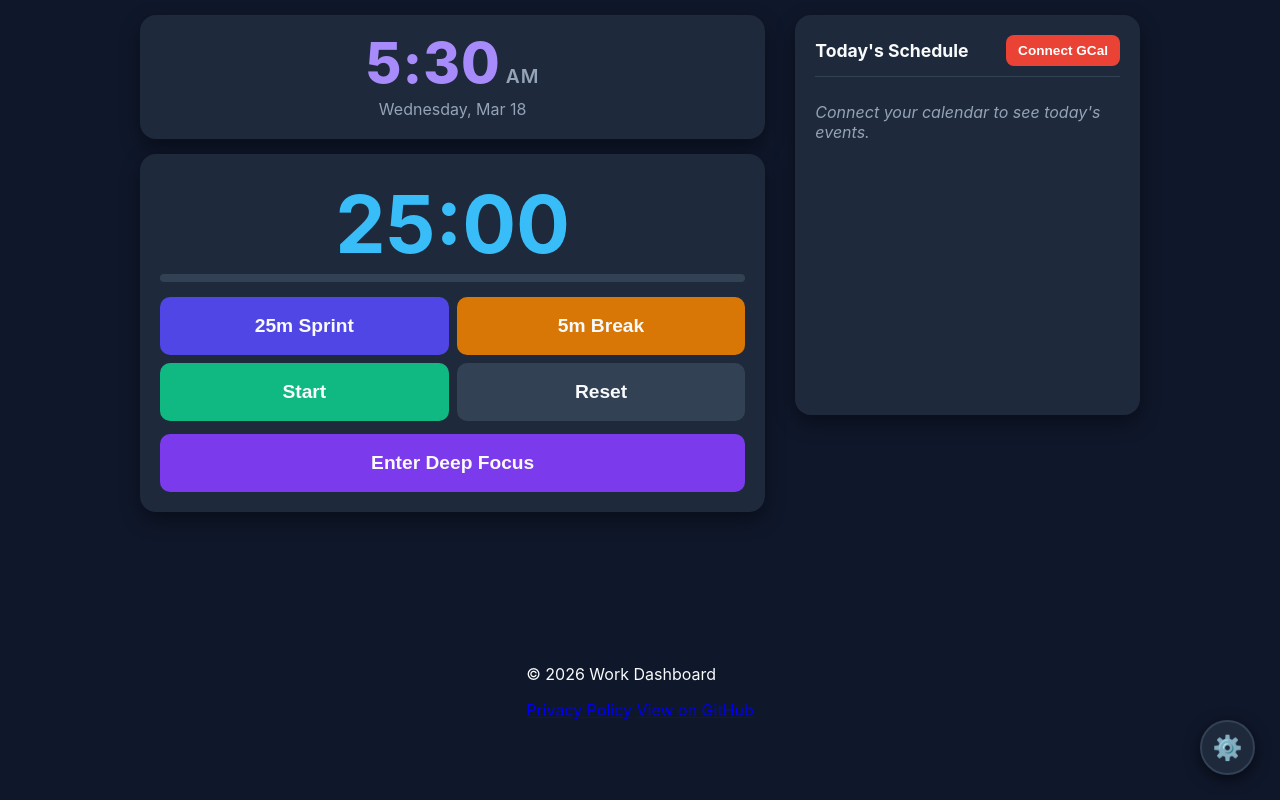
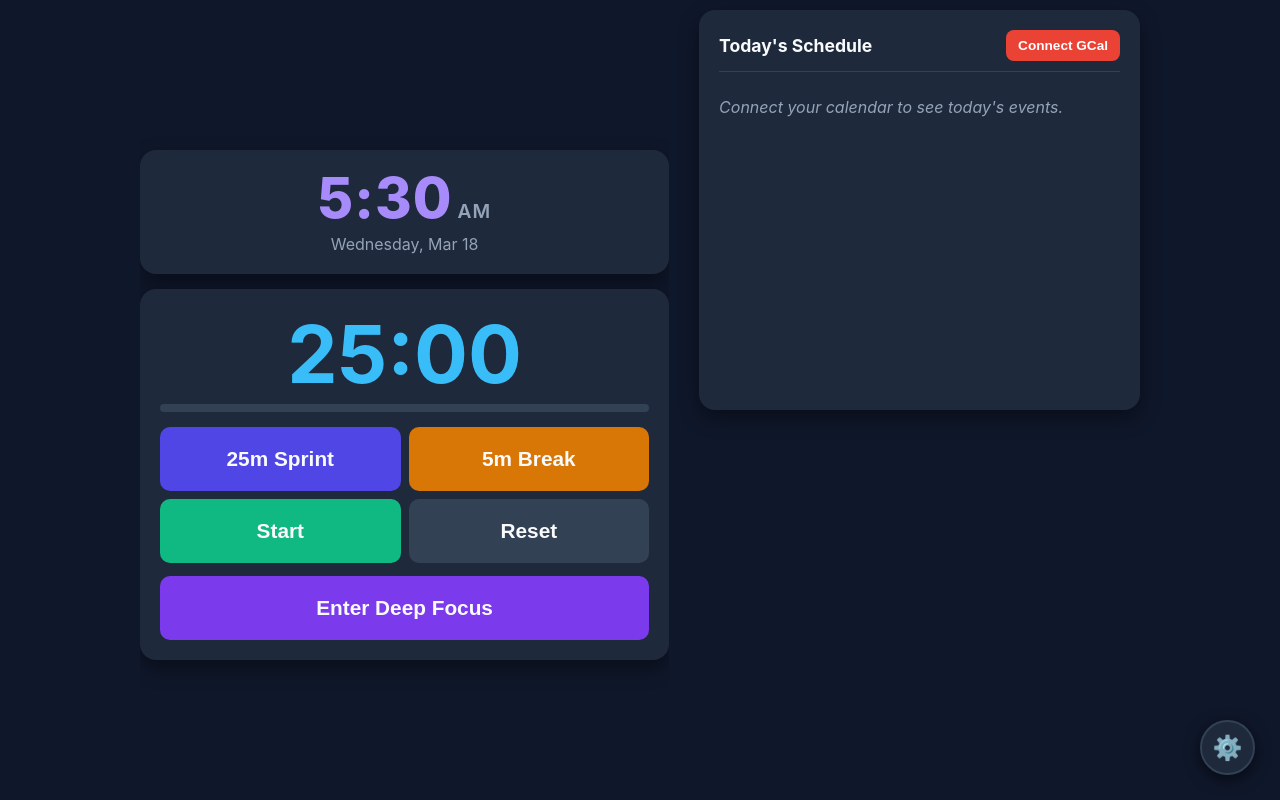
Before and after one commit to villaforreal/work-dashboard, a plain HTML site: page index.html in a window 1280 px wide. Drawn offline with Linux system fonts and the light colour scheme.

Commit message:
Update index.html

```diff
--- a/index.html
+++ b/index.html
@@ -106,37 +106,43 @@
         body.focus-mode #clock { color: #334155; }
         body.focus-mode .btn-focus { background: #e11d48; color: white; }
 
-/* 1. DESKTOP FIX: This makes buttons big on your monitor */
-        @media screen and (min-width: 769px) {
+/* --- MASTER LAYOUT: LANDSCAPE (Sideways Phone) --- */
+        /* This rule triggers whenever the screen is wider than it is tall */
+        @media screen and (orientation: landscape) {
+            body {
+                padding: 10px;
+                padding-bottom: env(safe-area-inset-bottom); /* Fixes iPhone Home Bar */
+                height: 100dvh;
+                overflow: hidden;
+            }
             .dashboard-container {
-                flex-direction: row;
+                flex-direction: row !important; /* Forces the split-screen bubbles */
+                max-width: 100%;
+                height: calc(100dvh - 20px - env(safe-area-inset-bottom));
+                gap: 15px;
+            }
+            .col-left { flex: 1.2; overflow-y: auto; display: flex; flex-direction: column; justify-content: center; }
+            .col-right { flex: 1; display: flex; flex-direction: column; }
+            #agenda-card { height: 100%; }
+
+            /* Sizing for Phone Landscape */
+            #clock { font-size: 1.8rem; }
+            #timer-display { font-size: 2.5rem; margin: 5px 0; }
+            button { padding: 10px; font-size: 0.9rem; }
+            footer { display: none; }
+        }
+
+        /* --- MASTER LAYOUT: DESKTOP (Big Monitors) --- */
+        /* This makes the buttons huge again on your computer */
+        @media screen and (min-width: 1024px) {
+            .dashboard-container {
                 max-width: 1000px;
-                height: 85vh;
+                height: 80vh;
                 gap: 30px;
             }
             #clock { font-size: 3.5rem; }
             #timer-display { font-size: 5rem; }
-            button { padding: 18px; font-size: 1.2rem; }
-            #agenda-card { height: 100%; }
-        }
-
-        /* 2. IPHONE FIX: This stops the cutoff on your Home Screen */
-        @media screen and (display-mode: standalone) and (orientation: landscape) {
-            body {
-                padding: 10px;
-                padding-bottom: env(safe-area-inset-bottom);
-                height: 100vh;
-            }
-            .dashboard-container {
-                height: calc(100vh - env(safe-area-inset-bottom) - 20px);
-                flex-direction: row;
-                gap: 15px;
-            }
-            .col-left { overflow-y: auto; flex: 1.1; }
-            #clock { font-size: 2rem; }
-            #timer-display { font-size: 2.8rem; }
-            button { padding: 12px; font-size: 1rem; }
-            footer { display: none; }
+            button { padding: 20px; font-size: 1.3rem; }
         }
     </style>
     </style>
```
